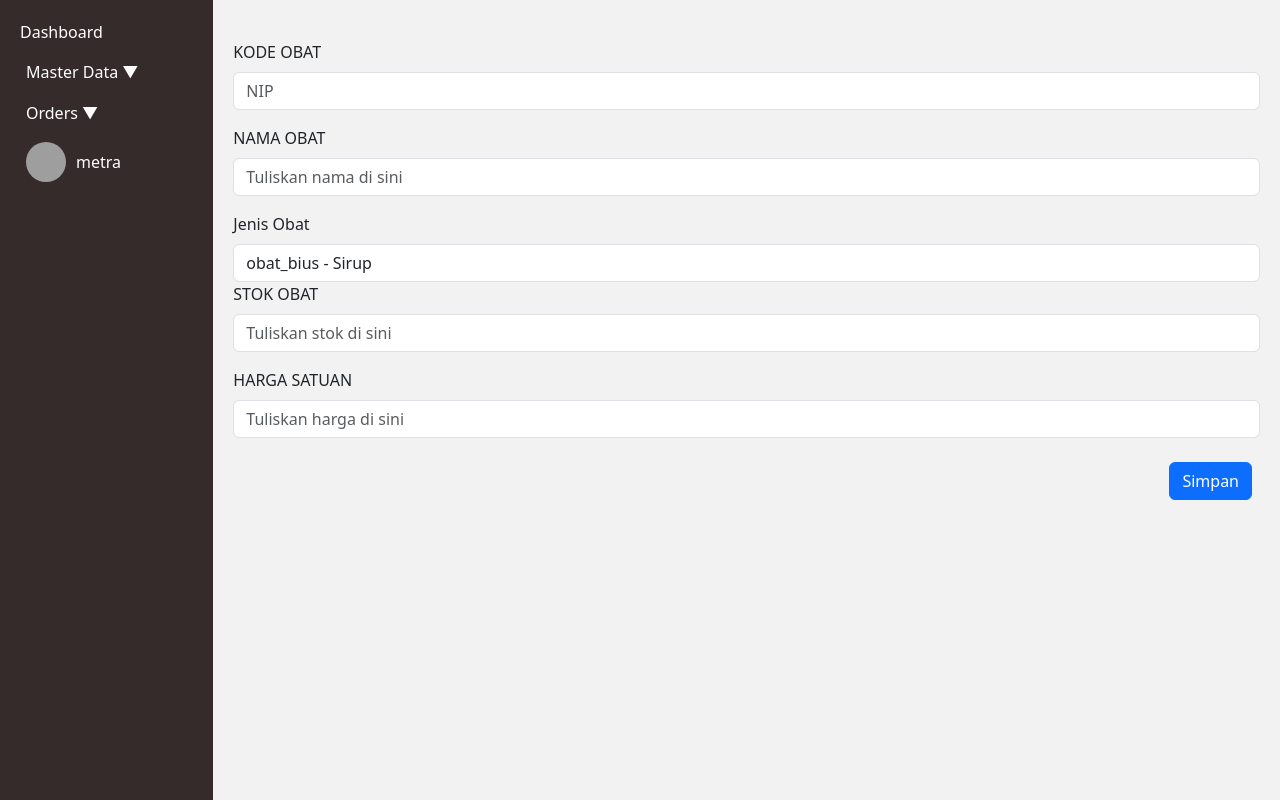
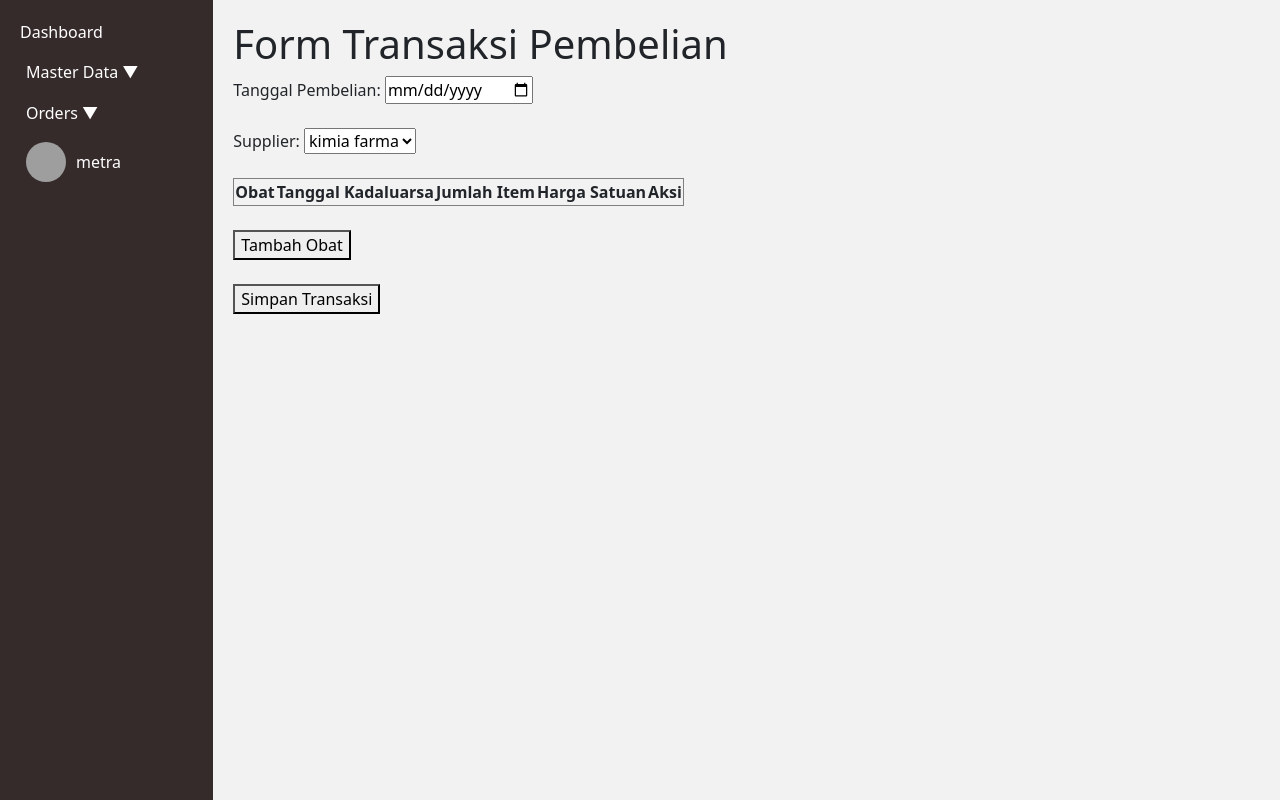
Before and after one commit to metrashandy/Web-Apotek, a PHP site: page /index.php?page=pembelian.form&Id_pembelian=1&action=edit in a window 1280 px wide. Run offline with PHP 8.4, Linux system fonts and the light colour scheme; a user stored in the database is signed in; data comes from the database, SQL or seed files in the repository; both versions use the stored data as it was after the commit; data that the repository does not hold is empty; grey boxes are pictures that could not be loaded.

Commit message:
namabahin crud table suplier, sm table pembelian(jangan disentuh dulu logika belum bener), update datbase

```diff
--- a/index.php
+++ b/index.php
@@ -30,7 +30,8 @@ require "session.php";
             margin-bottom: 15px;
         }
 
-        .sidebar ul li a, .sidebar ul li button {
+        .sidebar ul li a,
+        .sidebar ul li button {
             color: white;
             text-decoration: none;
         }
@@ -41,7 +42,8 @@ require "session.php";
             cursor: pointer;
         }
 
-        .sidebar ul li a:hover, .sidebar ul li button:hover {
+        .sidebar ul li a:hover,
+        .sidebar ul li button:hover {
             color: #00bfff;
         }
 
@@ -71,9 +73,11 @@ require "session.php";
                         </button>
                         <div class="collapse" id="master-collapse">
                             <ul class="ps-3">
-                                <li><a href="index.php?page=pembelian">Pembelian</a></li>
+                                <li><a href="index.php?page=pembelian">Barang Kadarluarsa</a></li>
+                                <li><a href="index.php?page=pembelian">Barang Akan Kadarluarsa</a></li>
                                 <li><a href="index.php?page=obat">Barang</a></li>
                                 <li><a href="index.php?page=pegawai">Pegawai</a></li>
+                                <li><a href="index.php?page=suplier">Suplier</a></li>
                             </ul>
                         </div>
                     </li>
@@ -83,8 +87,8 @@ require "session.php";
                         </button>
                         <div class="collapse" id="orders-collapse">
                             <ul class="ps-3">
-                                <li><a href="index.php?page=booking">Booking</a></li>
-                                <li><a href="index.php?page=pesanan">Penyewaan</a></li>
+                                <li><a href="index.php?page=pembelian">Pembelian</a></li>
+                                <li><a href="index.php?page=penjualan">Penjualan</a></li>
                             </ul>
                         </div>
                     </li>
--- a/pembelian.form.php
+++ b/pembelian.form.php
@@ -1,83 +1,214 @@
 <?php
-
-$mysqli = new mysqli("localhost", "root", "", "apotek");
-
-$action = $_GET['action'];
-$currentid = "";
-$nama = "";
-$alamat = "";
-
-if ($action == "add") {
-    $result = $mysqli->query("SELECT MAX(Id_Obat) AS currentid FROM tb_obat;");
-
-    if (!$result) {
-        die("Error: " . $mysqli->error);
-    }
-
-    $row = $result->fetch_assoc(); //khusus single result
-    $max_number = (int)$row['currentid'];
-    $new_number = $max_number + 1;
-
-    $currentid = $new_number; //tambahkan dengan 1 untuk id baru
-    $nama = "";
-    $jenis = "";
-    $stok = "";
-    $harga = "";
-} else if ($action == "edit") {
-    $currentid = $_GET['Id_Obat'];
-    $query = "SELECT * FROM tb_obat WHERE Id_Obat = '" . $currentid . "';";
-
-    //print_r($query);
-    $result = $mysqli->query($query);
-    $row = $result->fetch_assoc(); //khusus single result
-
-    //print_r($row);
-    $nama = $row['Nama_Obat'];
-    $jenis = $row['Id_jenis'];
-    $stok = $row['Stok_obat'];
-    $harga = $row['Harga_satuan'];
+// Koneksi ke database
+$conn = new mysqli("localhost", "root", "", "apotek");
+if ($conn->connect_error) {
+    die("Koneksi gagal: " . $conn->connect_error);
 }
 
+// Inisialisasi variabel
+$Id_pembelian = isset($_GET['Id_pembelian']) ? $_GET['Id_pembelian'] : null;
+$dataPembelian = null;
+$dataDetail = [];
+
+// Jika `Id_pembelian` diberikan, ambil data untuk update
+if ($Id_pembelian) {
+    $queryPembelian = "SELECT * FROM tb_pembelian WHERE Id_pembelian = ?";
+    $stmt = $conn->prepare($queryPembelian);
+    $stmt->bind_param("i", $Id_pembelian);
+    $stmt->execute();
+    $resultPembelian = $stmt->get_result();
+    $dataPembelian = $resultPembelian->fetch_assoc();
+
+    $queryDetail = "SELECT * FROM tb_pembelian_detail WHERE Id_pembelian = ?";
+    $stmt = $conn->prepare($queryDetail);
+    $stmt->bind_param("i", $Id_pembelian);
+    $stmt->execute();
+    $resultDetail = $stmt->get_result();
+    while ($row = $resultDetail->fetch_assoc()) {
+        $dataDetail[] = $row;
+    }
+}
+
+// Query untuk mendapatkan data obat dan suplier
+$queryObat = "SELECT Id_Obat, Nama_Obat FROM tb_obat";
+$resultObat = $conn->query($queryObat);
+
+$querySuplier = "SELECT Id_suplier, Nama_suplier FROM tb_suplier";
+$resultSuplier = $conn->query($querySuplier);
 ?>
-<div class="col" style="padding-top: 20px;">
-    <form action="obat.action.php" method="POST">
-        <div class="mb-3">
-            <label for="id" class="form-label">KODE OBAT</label>
-            <input type="text" class="form-control" name="Id_Obat" id="NIP" placeholder="NIP" value="<?php echo $currentid; ?>">
-        </div>
-        <div class="mb-3">
-            <label for="nama" class="form-label">NAMA OBAT</label>
-            <input type="text" class="form-control" name="Nama_Obat" id="nama" placeholder="Tuliskan nama di sini" value="<?php echo $nama; ?>">
-        </div>
-        <div class="form-group">
-            <label for="id_jenis" class="form-label">Jenis Obat</label>
-            <select class="form-control" name="Id_jenis" id="Jenis_obat" placeholder="Pilih jenis obat di sini">
-                <?php
 
-                $query = "SELECT * FROM tb_jenis_obat ORDER BY Id_jenis";
-                $result = mysqli_query($mysqli, $query);
+<!DOCTYPE html>
+<html lang="en">
+<head>
+    <meta charset="UTF-8">
+    <meta name="viewport" content="width=device-width, initial-scale=1.0">
+    <title>Form Transaksi Pembelian</title>
+    <script>
+        // Fungsi untuk menambah baris input obat
+        function tambahBaris(data = null) {
+            let table = document.getElementById("tabelObat");
+            let row = table.insertRow(-1);
 
+            row.innerHTML = `
+                <td>
+                    <select name="Id_obat[]" class="selectObat" required>
+                        <option value="">-- Pilih Obat --</option>
+                        <?php
+                        $resultObat->data_seek(0); // Reset pointer untuk mengulang data
+                        while ($row = $resultObat->fetch_assoc()) { ?>
+                            <option value="<?php echo $row['Id_Obat']; ?>"
+                                ${data && data.Id_obat == "<?php echo $row['Id_Obat']; ?>" ? "selected" : ""}>
+                                <?php echo $row['Nama_Obat']; ?>
+                            </option>
+                        <?php } ?>
+                    </select>
+                    <button type="button" onclick="tampilkanModal()">Tambah Obat Baru</button>
+                </td>
+                <td><input type="date" name="tanggal_kadarluarsa[]" value="${data ? data.tanggal_kadarluarsa : ''}" required></td>
+                <td><input type="number" name="jumlah_item[]" value="${data ? data.jumlah_item : ''}" min="1" required></td>
+                <td><input type="number" name="harga_satuan[]" value="${data ? data.harga_satuan : ''}" min="1" required></td>
+                <td><button type="button" onclick="hapusBaris(this)">Hapus</button></td>
+            `;
+        }
 
-                while ($hasil = mysqli_fetch_array($result)) {
-                    $selected = ($hasil['Id_jenis'] == $jenis) ? "selected" : "";
-                    echo "<option value='" . $hasil['Id_jenis'] . "' $selected>"
-                        . $hasil['nama_jenis'] . " - " . $hasil['bentuk_obat']
-                        . "</option>";
-                }
-                ?>
-            </select>
-        </div>
-        <div class="mb-3">
-            <label for="nama" class="form-label">STOK OBAT</label>
-            <input type="text" class="form-control" name="Stok_obat" id="Stok_obat" placeholder="Tuliskan stok di sini" value="<?php echo $stok; ?>">
-        </div>
-        <div class="mb-3">
-            <label for="nama" class="form-label">HARGA SATUAN</label>
-            <input type="text" class="form-control" name="Harga_satuan" id="nama" placeholder="Tuliskan harga di sini" value="<?php echo $harga; ?>">
-        </div>
-        <input type="hidden" name="action" value="<?php echo $action; ?>">
-        <div class="d-grid gap-2 p-2 d-md-flex justify-content-md-end">
-            <button class="btn btn-primary" type="submit">Simpan</button>
-        </div>
+        // Fungsi untuk menghapus baris input obat
+        function hapusBaris(button) {
+            let row = button.parentElement.parentElement;
+            row.remove();
+        }
+
+        // Fungsi untuk menampilkan modal tambah obat baru
+        function tampilkanModal() {
+            document.getElementById("modalTambahObat").style.display = "block";
+            document.getElementById("modalOverlay").style.display = "block";
+        }
+
+        // Fungsi untuk menyembunyikan modal tambah obat baru
+        function sembunyikanModal() {
+            document.getElementById("modalTambahObat").style.display = "none";
+            document.getElementById("modalOverlay").style.display = "none";
+        }
+
+        // Fungsi untuk menambah obat ke daftar tanpa reload
+        function tambahObatKeDaftar(obat) {
+            let selectList = document.querySelectorAll(".selectObat");
+            selectList.forEach(select => {
+                let option = document.createElement("option");
+                option.value = obat.Id_Obat;
+                option.text = obat.Nama_Obat;
+                select.appendChild(option);
+            });
+        }
+
+        // Fungsi untuk menyimpan obat baru (AJAX)
+        function simpanObatBaru() {
+            let nama = document.getElementById("Nama_Obat").value;
+            let stok = document.getElementById("Stok_obat").value;
+            let harga = document.getElementById("Harga_satuan").value;
+            let jenis = document.getElementById("Id_jenis").value;
+
+            if (nama && stok && harga && jenis) {
+                fetch('proses_tambah_obat.php', {
+                    method: 'POST',
+                    headers: {
+                        'Content-Type': 'application/json',
+                    },
+                    body: JSON.stringify({ Nama_Obat: nama, Stok_obat: stok, Harga_satuan: harga, Id_jenis: jenis }),
+                })
+                .then(response => response.json())
+                .then(data => {
+                    if (data.success) {
+                        tambahObatKeDaftar(data.obat);
+                        sembunyikanModal();
+                    } else {
+                        alert("Gagal menambahkan obat baru.");
+                    }
+                });
+            } else {
+                alert("Semua field harus diisi!");
+            }
+        }
+    </script>
+    <style>
+        #modalTambahObat, #modalOverlay {
+            display: none;
+        }
+
+        #modalOverlay {
+            position: fixed;
+            top: 0;
+            left: 0;
+            width: 100%;
+            height: 100%;
+            background: rgba(0, 0, 0, 0.5);
+            z-index: 999;
+        }
+
+        #modalTambahObat {
+            position: fixed;
+            top: 50%;
+            left: 50%;
+            transform: translate(-50%, -50%);
+            background: #fff;
+            padding: 20px;
+            border: 1px solid #ccc;
+            z-index: 1000;
+        }
+    </style>
+</head>
+<body>
+    <h1>Form Transaksi Pembelian</h1>
+    <form action="proses_pembelian.php" method="POST">
+        <label for="tanggal_pembelian">Tanggal Pembelian:</label>
+        <input type="date" name="tanggal_pembelian" required><br><br>
+
+        <label for="Id_suplier">Supplier:</label>
+        <select name="Id_suplier" required>
+            <?php while ($row = $resultSuplier->fetch_assoc()) { ?>
+                <option value="<?php echo $row['Id_suplier']; ?>">
+                    <?php echo $row['Nama_suplier']; ?>
+                </option>
+            <?php } ?>
+        </select><br><br>
+
+        <table id="tabelObat" border="1">
+            <thead>
+                <tr>
+                    <th>Obat</th>
+                    <th>Tanggal Kadaluarsa</th>
+                    <th>Jumlah Item</th>
+                    <th>Harga Satuan</th>
+                    <th>Aksi</th>
+                </tr>
+            </thead>
+            <tbody>
+                <!-- Baris obat akan ditambahkan -->
+            </tbody>
+        </table>
+        <br>
+        <button type="button" onclick="tambahBaris()">Tambah Obat</button><br><br>
+
+        <button type="submit">Simpan Transaksi</button>
     </form>
-</div>
+
+    <!-- Modal Tambah Obat Baru -->
+    <div id="modalOverlay" onclick="sembunyikanModal()"></div>
+    <div id="modalTambahObat">
+        <h3>Tambah Obat Baru</h3>
+        <label for="Nama_Obat">Nama Obat:</label>
+        <input type="text" id="Nama_Obat" required><br><br>
+
+        <label for="Stok_obat">Stok Obat:</label>
+        <input type="number" id="Stok_obat" min="1" required><br><br>
+
+        <label for="Harga_satuan">Harga Satuan:</label>
+        <input type="number" id="Harga_satuan" min="1" required><br><br>
+
+        <label for="Id_jenis">Jenis Obat:</label>
+        <input type="number" id="Id_jenis" required><br><br>
+
+        <button type="button" onclick="simpanObatBaru()">Simpan Obat</button>
+        <button type="button" onclick="sembunyikanModal()">Batal</button>
+    </div>
+</body>
+</html>
```
Also changed, not shown: apotek.sql (+6 -3 lines), suplier.action.php (added, +45 -0 lines), suplier.form.php (added, +74 -0 lines), suplier.php (added, +57 -0 lines).
